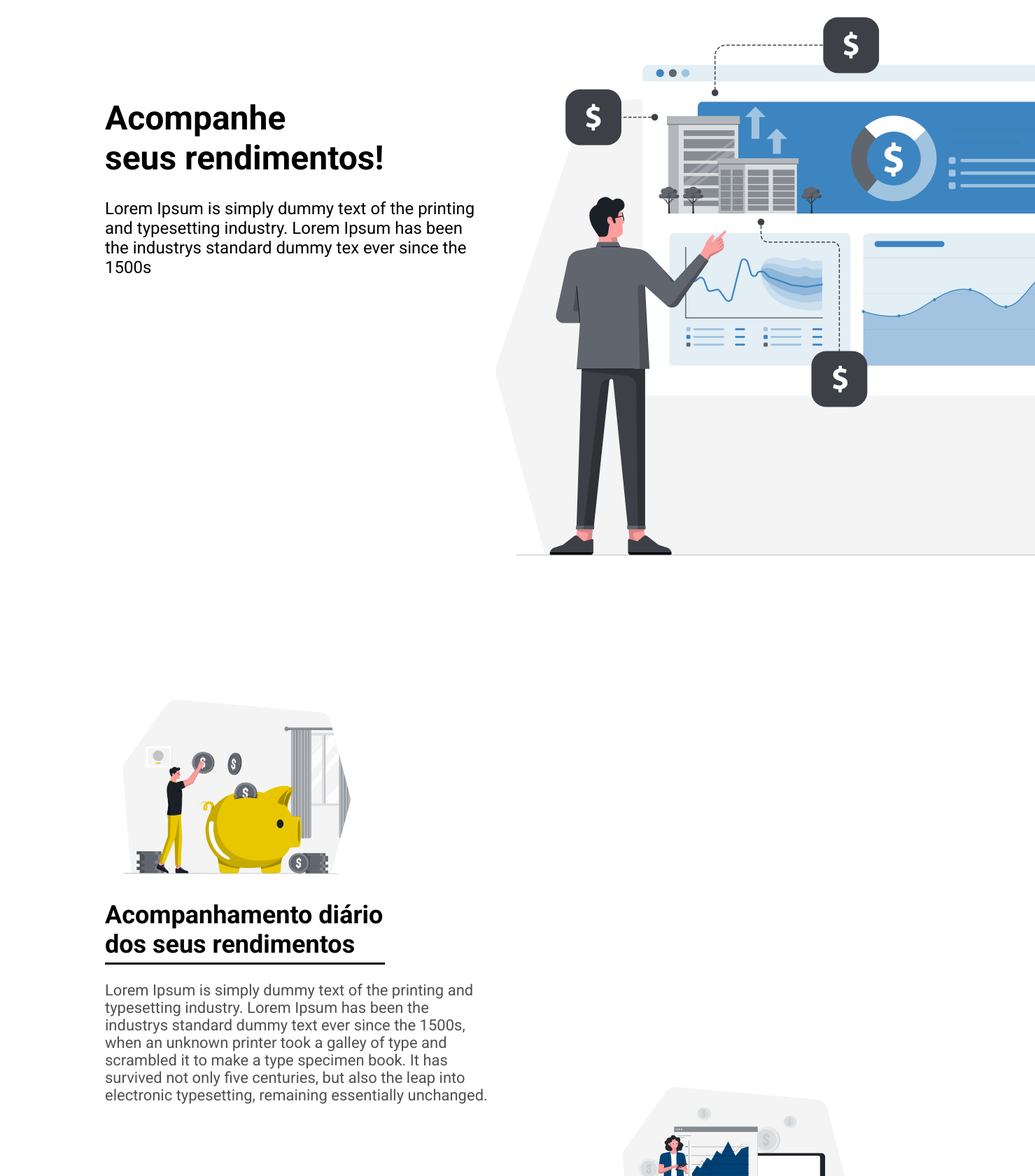
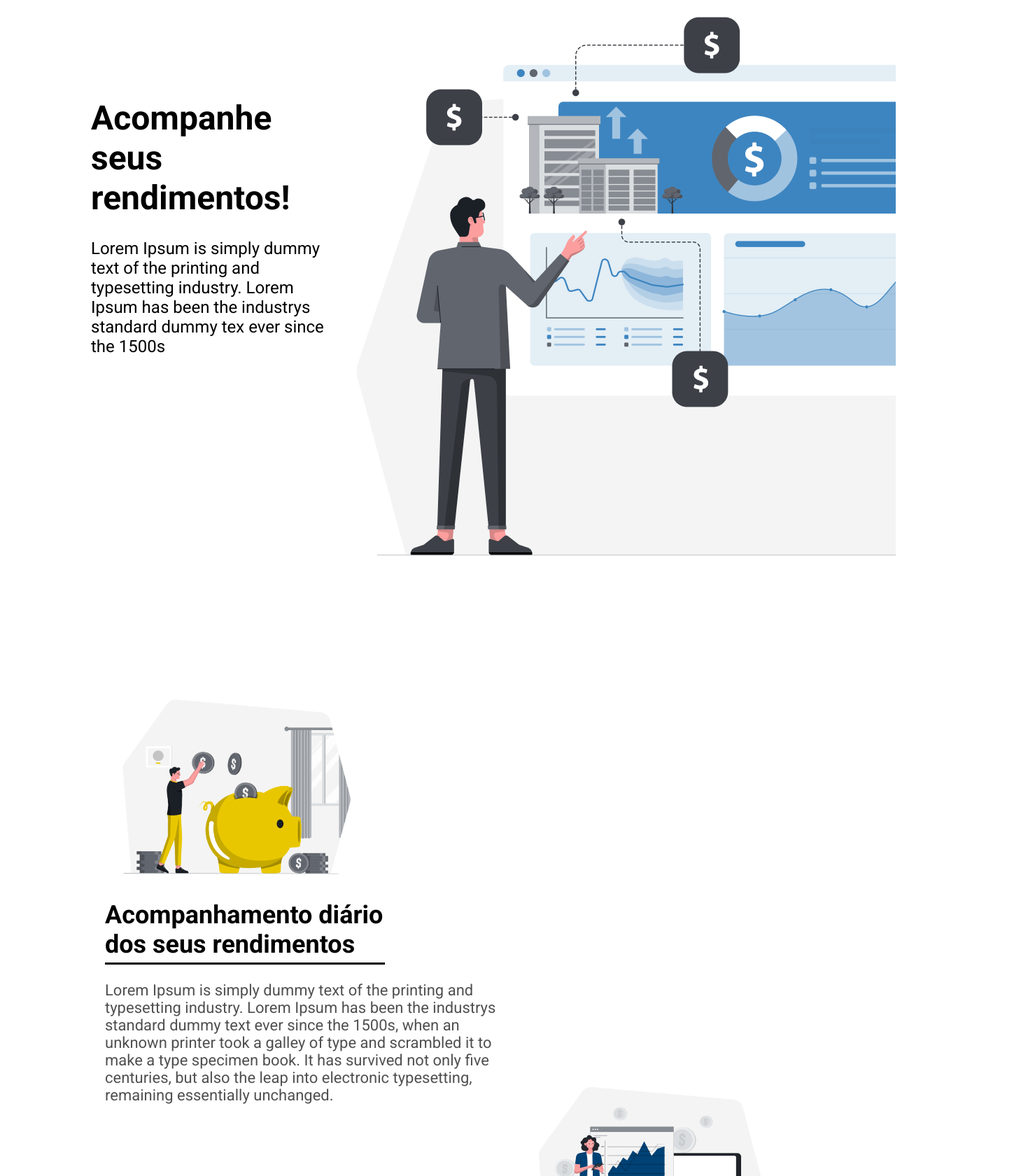
Before and after one commit to mc-855-stonks/web-app, a React (Create React App) app: page / in a window 1280 px wide. Shown: the top 1680 px of the page at 70% size, 1479 px wide, since content can reach past the window. Built offline with nearby package versions, Linux system fonts and the light colour scheme.

Commit message:
ajusts in right  constraints for screen width

```diff
--- a/src/pages/LandingPage/components/Benefits/BenefitItem/style.module.css
+++ b/src/pages/LandingPage/components/Benefits/BenefitItem/style.module.css
@@ -1,11 +1,10 @@
 .container {
     display: flex;
-    width: 700px;
+    width: 580px;
 }
 
 .item {
     padding-top: 140px;
-    padding-left: 150px;
 }
 
 .ilustration-image {
--- a/src/pages/LandingPage/components/Benefits/index.tsx
+++ b/src/pages/LandingPage/components/Benefits/index.tsx
@@ -19,6 +19,7 @@ export default function Benefits() {
           remaining essentially unchanged."
           />
         </div>
+        <div className={style.tirdBenefit}>
           <BenefitItem
             imageName="image3"
             titleTop="Comparações com índices"
@@ -30,6 +31,7 @@ export default function Benefits() {
           five centuries, but also the leap into electronic typesetting,
           remaining essentially unchanged."
           />
+        </div>
       </div>
       <div className={style.secondBenefit}>
         <BenefitItem
--- a/src/pages/LandingPage/components/Benefits/style.module.css
+++ b/src/pages/LandingPage/components/Benefits/style.module.css
@@ -6,9 +6,13 @@
 
 .firstBenefit {
     padding-bottom: 360px;
+    padding-left: 150px;
 }
 
 .secondBenefit {
-    align-items:flex-end;
     padding-top: 560px;
 }
+
+.tirdBenefit {
+    padding-left: 150px;
+}
--- a/src/pages/LandingPage/components/Presentation/style.module.css
+++ b/src/pages/LandingPage/components/Presentation/style.module.css
@@ -14,13 +14,13 @@
 .title {
     font-weight: bold;
     font-size: 48px;
-    padding-left: 150px;
+    padding-left: 130px;
 }
 
 .description {
     font-weight: normal;
     font-size: 24px;
-    padding-left: 150px;
+    padding-left: 130px;
     padding-top: 30px;
-    width: 540px;
+    padding-right: 10px;
 }
```
Lines whose indentation alone changed are shown as unchanged.
